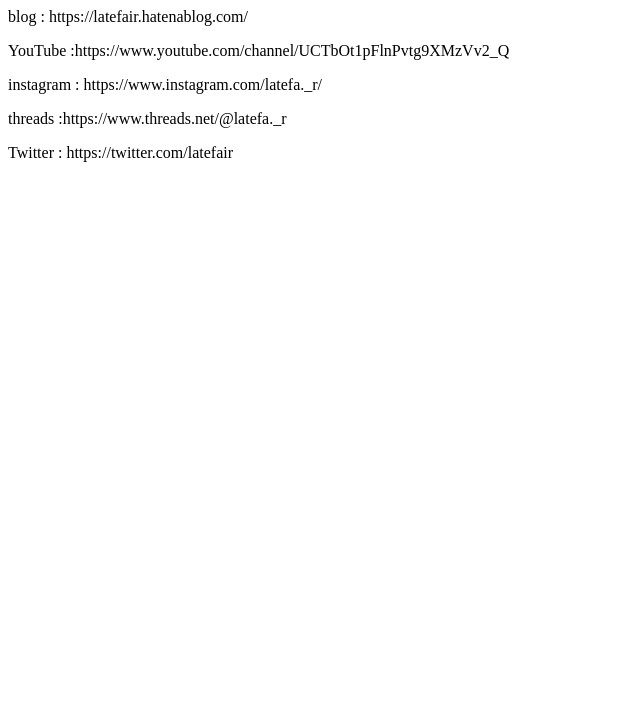
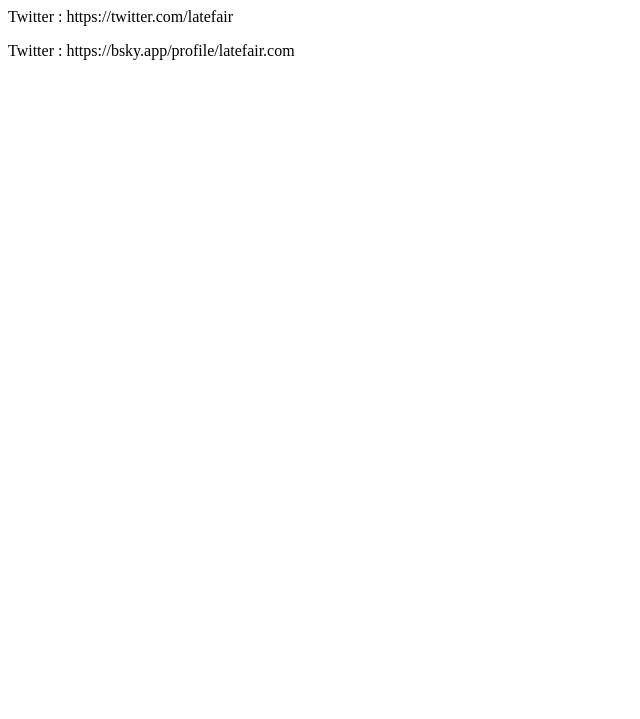
Before and after one commit to latefair/pagesTest, a plain HTML site: page index.html in a window 1280 px wide. Shown: the part 81-800 px from the top of the page, without its empty margins (0-640 px from the left). Drawn offline with Linux system fonts and the light colour scheme.

Commit message:
Update index.html

```diff
--- a/index.html
+++ b/index.html
@@ -6,15 +6,9 @@
   </head>
   <body>
     <h1>れいとっぽ(latefair)</h1>
-    <p>blog : https://latefair.hatenablog.com/</P>
-
-    <p>YouTube :https://www.youtube.com/channel/UCTbOt1pFlnPvtg9XMzVv2_Q</P>
-
-    <p>instagram : https://www.instagram.com/latefa._r/</P>
-
-    <p>threads :https://www.threads.net/@latefa._r</P>
 
     <p>Twitter : https://twitter.com/latefair</P>
 
+    <p>Twitter : https://bsky.app/profile/latefair.com</P>
   </body>
 </html>
```
